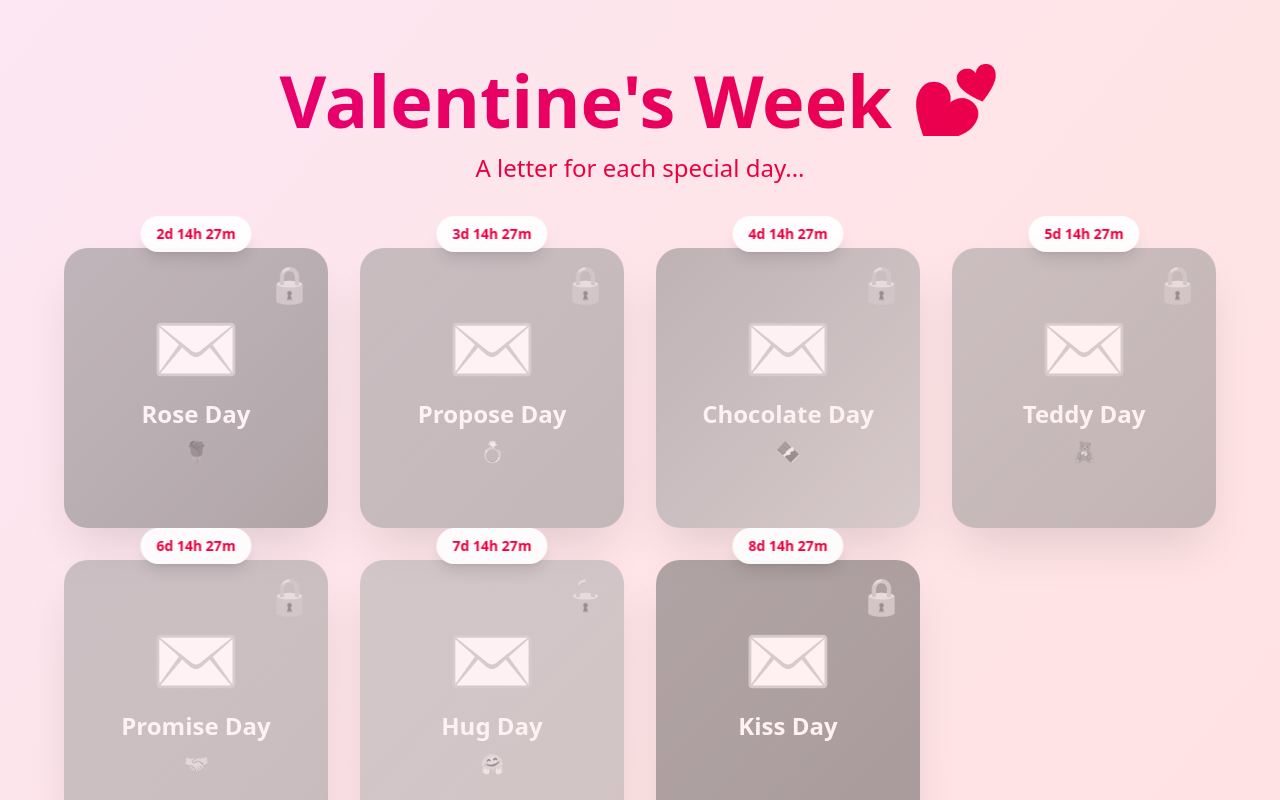
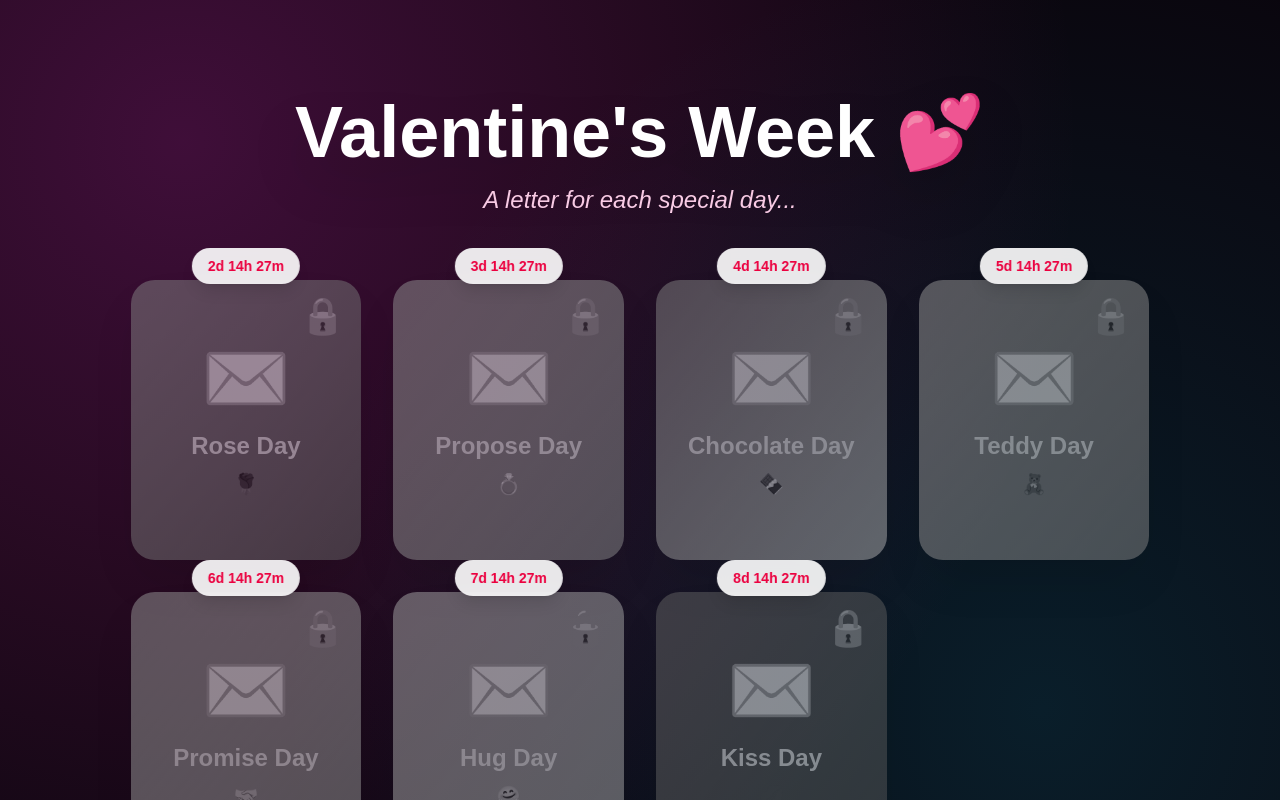
Before and after one commit to allentom999-lgtm/valentine-invite, a Next.js app: page /letters in a window 1280 px wide. Shown: the top 800 px of the page. Built offline with nearby package versions, Linux system fonts and the light colour scheme.

Commit message:
Enhance success page and letters with romantic atmospheric theme, glassmorphism, and Poppins font

```diff
--- a/src/app/globals.css
+++ b/src/app/globals.css
@@ -1,4 +1,5 @@
 @import "tailwindcss";
+@import url('https://fonts.googleapis.com/css2?family=Poppins:wght@300;400;600;700&display=swap');
 
 :root {
   --background: #121212;
@@ -35,6 +36,63 @@
   }
 }
 
+@keyframes breathing-bg {
+
+  0%,
+  100% {
+    background-position: 0% 50%;
+    opacity: 0.9;
+  }
+
+  50% {
+    background-position: 100% 50%;
+    opacity: 1;
+  }
+}
+
+@keyframes pulse-glow {
+  0% {
+    box-shadow: 0 0 0 0 rgba(255, 255, 255, 0.4);
+  }
+
+  70% {
+    box-shadow: 0 0 0 15px rgba(255, 255, 255, 0);
+  }
+
+  100% {
+    box-shadow: 0 0 0 0 rgba(255, 255, 255, 0);
+  }
+}
+
+@keyframes sway {
+
+  0%,
+  100% {
+    transform: rotate(-5deg);
+  }
+
+  50% {
+    transform: rotate(5deg);
+  }
+}
+
+.animate-breathing {
+  animation: breathing-bg 10s ease-in-out infinite;
+  background-size: 200% 200%;
+}
+
+.animate-pulse-glow {
+  animation: pulse-glow 2s infinite;
+}
+
+.animate-sway {
+  animation: sway 4s ease-in-out infinite;
+}
+
+.font-poppins {
+  font-family: 'Poppins', sans-serif;
+}
+
 @theme inline {
   --color-background: var(--background);
   --color-foreground: var(--foreground);
--- a/src/app/letters/page.tsx
+++ b/src/app/letters/page.tsx
@@ -94,18 +94,55 @@ export default function LettersPage() {
     };
 
     return (
-        <div className="min-h-screen bg-gradient-to-br from-pink-100 via-rose-100 to-red-100 py-16 px-4">
-            <div className="max-w-6xl mx-auto">
+        <div className="min-h-screen bg-[#0a060e] flex flex-col items-center justify-center px-4 py-24 overflow-hidden font-poppins text-white">
+            {/* Animated breathing background - Magenta/Rose focus */}
+            <motion.div
+                animate={{
+                    background: [
+                        'radial-gradient(circle at 10% 20%, rgba(219, 39, 119, 0.3) 0%, rgba(162, 28, 175, 0.15) 35%, transparent 70%)',
+                        'radial-gradient(circle at 20% 10%, rgba(162, 28, 175, 0.3) 0%, rgba(219, 39, 119, 0.15) 35%, transparent 70%)',
+                        'radial-gradient(circle at 5% 30%, rgba(219, 39, 119, 0.3) 0%, rgba(162, 28, 175, 0.15) 35%, transparent 70%)',
+                        'radial-gradient(circle at 10% 20%, rgba(219, 39, 119, 0.3) 0%, rgba(162, 28, 175, 0.15) 35%, transparent 70%)',
+                    ],
+                }}
+                transition={{
+                    duration: 12,
+                    repeat: Infinity,
+                    ease: "easeInOut"
+                }}
+                className="absolute inset-0 opacity-100"
+            />
+
+            {/* Cyan Accent */}
+            <motion.div
+                animate={{
+                    background: [
+                        'radial-gradient(circle at 90% 80%, rgba(6, 182, 212, 0.25) 0%, transparent 60%)',
+                        'radial-gradient(circle at 80% 90%, rgba(8, 145, 178, 0.2) 0%, transparent 60%)',
+                        'radial-gradient(circle at 95% 70%, rgba(6, 182, 212, 0.25) 0%, transparent 60%)',
+                        'radial-gradient(circle at 90% 80%, rgba(6, 182, 212, 0.25) 0%, transparent 60%)',
+                    ],
+                }}
+                transition={{
+                    duration: 15,
+                    repeat: Infinity,
+                    ease: "easeInOut",
+                    delay: 2
+                }}
+                className="absolute inset-0 opacity-80"
+            />
+
+            <div className="max-w-6xl mx-auto relative z-10">
                 {/* Header */}
                 <motion.div
                     initial={{ opacity: 0, y: -20 }}
                     animate={{ opacity: 1, y: 0 }}
                     className="text-center mb-16"
                 >
-                    <h1 className="text-5xl md:text-7xl font-bold text-transparent bg-clip-text bg-gradient-to-r from-pink-600 to-rose-600 mb-4">
+                    <h1 className="text-5xl md:text-7xl font-bold text-white drop-shadow-2xl mb-4">
                         Valentine's Week 💕
                     </h1>
-                    <p className="text-xl md:text-2xl text-rose-600 font-medium">
+                    <p className="text-xl md:text-2xl text-pink-200 font-medium italic">
                         A letter for each special day...
                     </p>
                 </motion.div>
@@ -253,23 +290,22 @@ export default function LettersPage() {
                     );
                 })()}
 
-                {/* Back Button */}
                 <motion.div
                     initial={{ opacity: 0 }}
                     animate={{ opacity: 1 }}
                     transition={{ delay: 1 }}
-                    className="text-center mt-16"
+                    className="text-center mt-20 space-y-6"
                 >
                     <Link
                         href="/yes"
-                        className="inline-block px-8 py-4 bg-gradient-to-r from-pink-500 to-rose-500 text-white text-lg font-semibold rounded-full hover:from-pink-600 hover:to-rose-600 transition-all shadow-xl hover:scale-105"
+                        className="inline-block px-10 py-5 bg-white/10 backdrop-blur-xl border border-white/30 text-white text-xl font-bold rounded-2xl hover:bg-white/20 transition-all hover:scale-110 shadow-[0_0_20px_rgba(255,255,255,0.1)]"
                     >
                         ← Back to Celebration
                     </Link>
-                    <div className="mt-4">
+                    <div className="flex flex-col items-center">
                         <Link
                             href="/"
-                            className="inline-block px-8 py-4 border-2 border-rose-500 text-rose-600 text-lg font-semibold rounded-full hover:bg-rose-50 transition-all shadow-md hover:scale-105"
+                            className="inline-block px-8 py-4 bg-transparent border-2 border-white/20 text-white/80 text-lg font-semibold rounded-2xl hover:bg-white/5 transition-all hover:scale-105"
                         >
                             🏠 Return to Main Page
                         </Link>
@@ -280,7 +316,7 @@ export default function LettersPage() {
             {/* Floating Hearts Background */}
             {mounted && (
                 <div className="fixed inset-0 pointer-events-none overflow-hidden -z-10">
-                    {[...Array(15)].map((_, i) => (
+                    {[...Array(20)].map((_, i) => (
                         <motion.div
                             key={i}
                             initial={{
@@ -290,11 +326,11 @@ export default function LettersPage() {
                             }}
                             animate={{
                                 y: -100,
-                                opacity: [0, 0.3, 0.3, 0],
+                                opacity: [0, 0.4, 0.4, 0],
                             }}
                             transition={{
-                                duration: Math.random() * 5 + 8,
-                                delay: Math.random() * 3,
+                                duration: Math.random() * 5 + 10,
+                                delay: Math.random() * 5,
                                 repeat: Infinity,
                                 repeatDelay: Math.random() * 5,
                             }}
```
Also changed, not shown: src/app/letter/[date]/page.tsx (+46 -10 lines), src/app/yes/page.tsx (+56 -19 lines).
